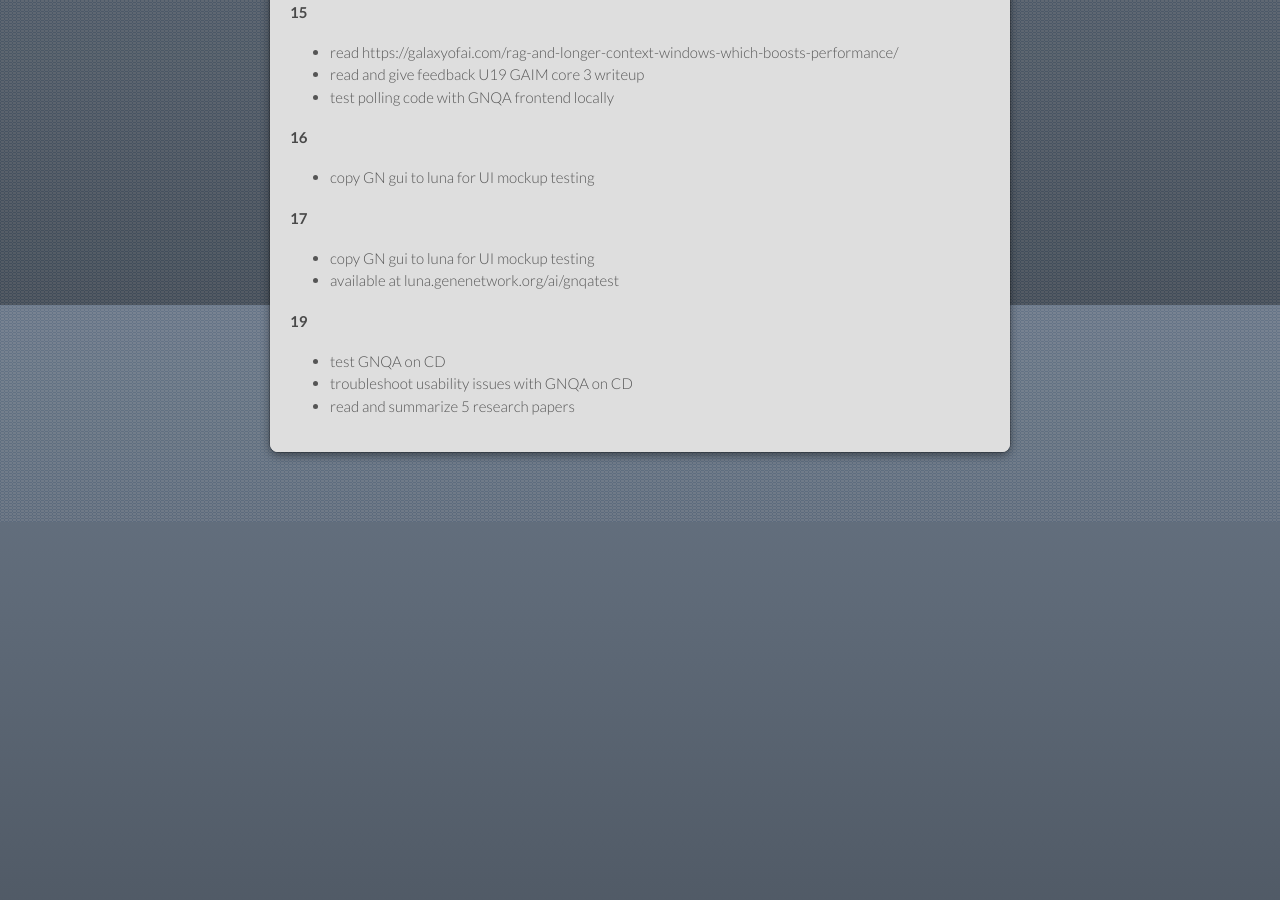
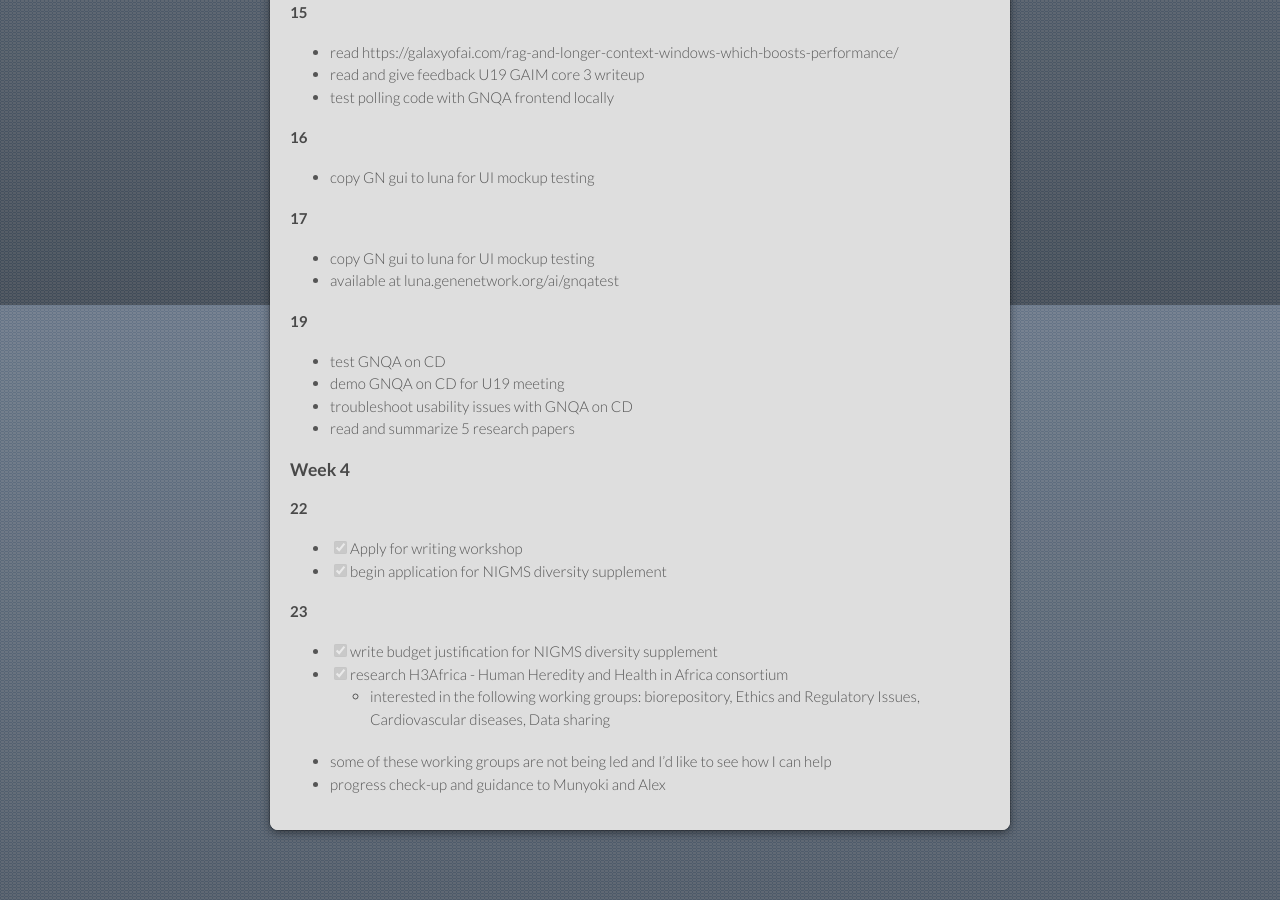
Before and after one commit to ShelbySolomonDarnell/shelbysolomondarnell.github.io, a Jekyll site: the page built from logs/2024-01-work.md, in a window 1280 px wide and 900 px high, scrolled down 1495 px. Built offline with Jekyll 4.4.1, drawn with Linux system fonts in a browser that asks for light colours; our own code applies the rules of GitHub Pages for plain Markdown files.

Commit message:
worklog updates

```diff
--- a/logs/2024-01-work.md
+++ b/logs/2024-01-work.md
@@ -67,5 +67,19 @@
 
 #### 19
 + test GNQA on CD
++ demo GNQA on CD for U19 meeting
 + troubleshoot usability issues with GNQA on CD
 + read and summarize 5 research papers
+
+### Week 4
+
+#### 22
++ [X] Apply for writing workshop
++ [X] begin application for NIGMS diversity supplement
+
+#### 23
++ [X] write budget justification for NIGMS diversity supplement
++ [X] research H3Africa - Human Heredity and Health in Africa consortium
+    + interested in the following working groups: biorepository, Ethics and Regulatory Issues, Cardiovascular diseases, Data sharing
++ some of these working groups are not being led and I'd like to see how I can help
++ progress check-up and guidance to Munyoki and Alex
```
